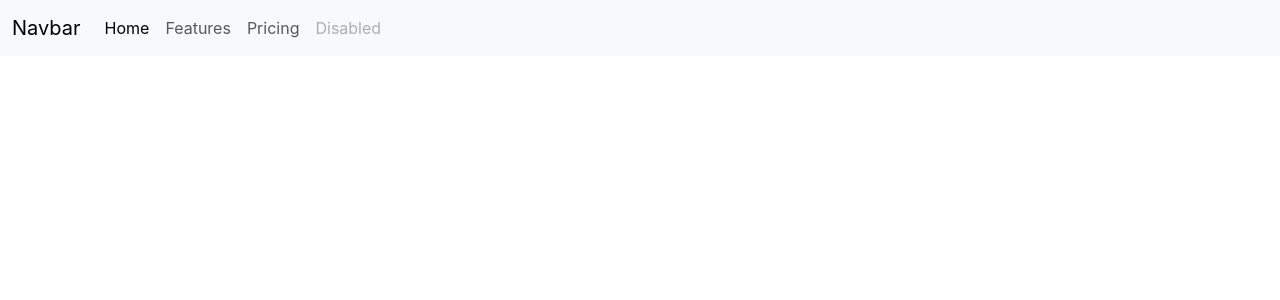
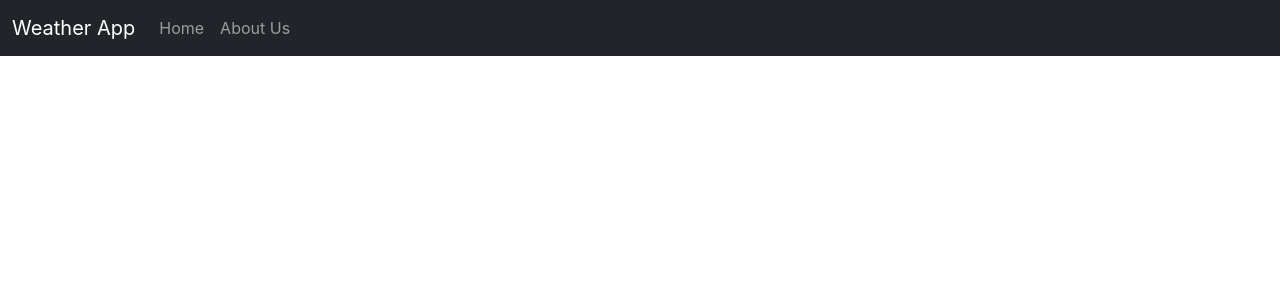
Before and after one commit to mkb-03/React.js, a React (Create React App) app in the folder weather/: page / in a window 1280 px wide. Shown: the top 300 px of the page. Built offline with nearby package versions, Linux system fonts and the light colour scheme.

Commit message:
navbar updated

```diff
--- a/weather/src/Components/Navbar.js
+++ b/weather/src/Components/Navbar.js
@@ -1,19 +1,19 @@
 import React from 'react'
+import { Link } from 'react-router-dom'
 
 const Navbar = () => {
   return (
-    <nav class="navbar navbar-expand-lg bg-body-tertiary">
+    <nav class="navbar navbar-expand-lg navbar-dark bg-dark ">
     <div class="container-fluid">
-      <a class="navbar-brand" href="#">Navbar</a>
+      <Link class="navbar-brand" href="/">Weather App</Link>
       <button class="navbar-toggler" type="button" data-bs-toggle="collapse" data-bs-target="#navbarNavAltMarkup" aria-controls="navbarNavAltMarkup" aria-expanded="false" aria-label="Toggle navigation">
         <span class="navbar-toggler-icon"></span>
       </button>
       <div class="collapse navbar-collapse" id="navbarNavAltMarkup">
         <div class="navbar-nav">
-          <a class="nav-link active" aria-current="page" href="#">Home</a>
-          <a class="nav-link" href="#">Features</a>
-          <a class="nav-link" href="#">Pricing</a>
-          <a class="nav-link disabled">Disabled</a>
+          <Link class="nav-link " aria-current="page" href="/">Home</Link>
+          <Link class="nav-link " aria-current="page" href="/About Us">About Us</Link>
+
         </div>
       </div>
     </div>
```
